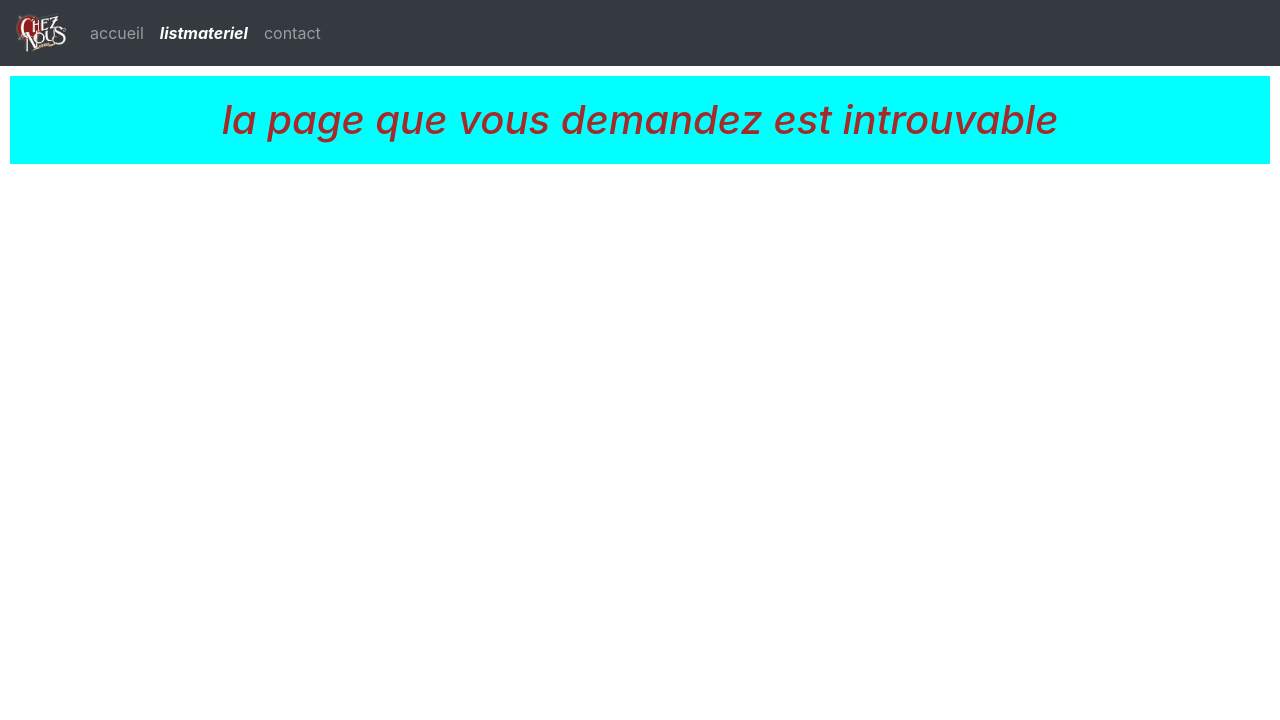
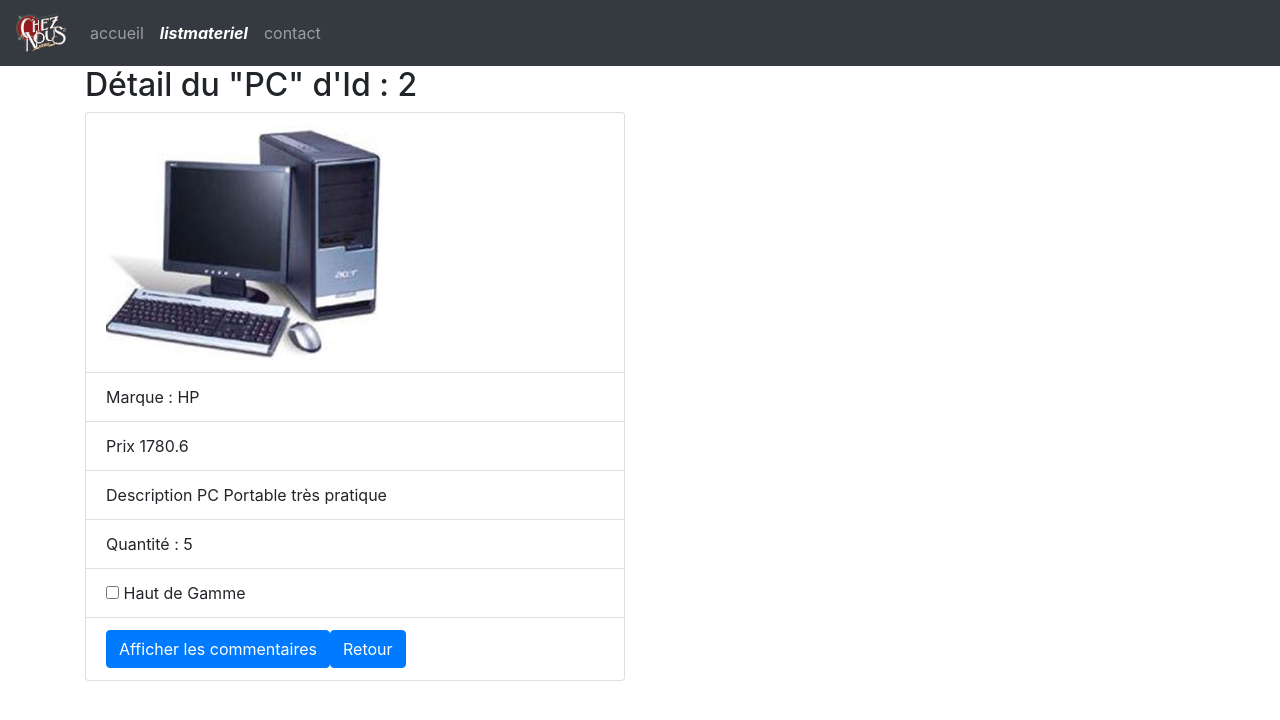
Before and after one commit to yaakoubinourhene/exercicetp6, an Angular app: page /listmateriel/1 in a window 1280 px wide. Shown: the top 720 px of the page. Built offline with nearby package versions, Linux system fonts and the light colour scheme.

Commit message:
Routage terminé de l’application

```diff
--- a/src/app/app-routing.module.ts
+++ b/src/app/app-routing.module.ts
@@ -4,14 +4,17 @@ import { AccueilComponent } from './composants/accueil/accueil.component';
 import { ListmaterielComponent } from './composants/informatique/listmateriel/listmateriel.component';
 import { ContactComponent } from './composants/contact/contact.component';
 import { Error404Component } from './composants/error404/error404.component';
+import { DetailmaterielComponent } from './composants/informatique/detailmateriel/detailmateriel.component';
 
 
 const routes: Routes = [
   {path:'accueil', component:AccueilComponent},
 {path:'listmateriel', component:ListmaterielComponent},
+{path:'listmateriel/:id', component:DetailmaterielComponent},
 {path:'contact', component:ContactComponent},
 {path:'', redirectTo:'accueil', pathMatch:'full'},
-{path:'**', component:Error404Component}
+{path:'**', component:Error404Component},
+
 ];
 
 @NgModule({
--- a/src/app/composants/informatique/detailmateriel/detailmateriel.component.html
+++ b/src/app/composants/informatique/detailmateriel/detailmateriel.component.html
@@ -25,6 +25,7 @@
                 <li class="list-group-item">
                     <button type="button" class="btn btn-primary"
                      (click)="afficher = !afficher">Afficher les commentaires</button>
+                     <button (click)="onRetour()" type="button" class="btn btn-primary"> Retour</button>
                 </li>
             </ul>
 
@@ -33,6 +34,7 @@
             <h2>Liste des commentaires</h2>
             <div *ngFor= "let c of materiel.commentaires; index as i">
                 <nou-comment [comm]="c" [indice]="i"></nou-comment>
+
             </div>
         </div>
     </div>
--- a/src/app/composants/informatique/detailmateriel/detailmateriel.component.ts
+++ b/src/app/composants/informatique/detailmateriel/detailmateriel.component.ts
@@ -1,4 +1,5 @@
 import { Component, OnInit } from '@angular/core';
+import { ActivatedRoute, Router } from '@angular/router';
 import { Materiel } from 'src/app/models/materiel';
 import { MaterielService } from 'src/app/services/materiel.service';
 
@@ -8,22 +9,29 @@ import { MaterielService } from 'src/app/services/materiel.service';
   styleUrls: ['./detailmateriel.component.css']
 })
 export class DetailmaterielComponent implements OnInit {
+
   afficher:boolean =false;
   materiel:Materiel;
+  identifiant:String;
 
 
 
 onClick(){
   this.afficher = !this.afficher;
 }
-  constructor(private matereielService:MaterielService) { }
+  constructor(private matereielService:MaterielService,private activatedRoute:ActivatedRoute,private router:Router) { }
+
 
   ngOnInit(): void {
-    this.materiel=this.matereielService.getMaterielById("2");
+   this.identifiant=this.activatedRoute.snapshot.params['id'];
+   this.materiel=this.matereielService.getMaterielById("2");
+
 
   }
 
-
+  onRetour(){
+    this.router.navigate(['/listmateriel']);
+  }
 
 
 }
--- a/src/app/composants/informatique/materiel/materiel.component.html
+++ b/src/app/composants/informatique/materiel/materiel.component.html
@@ -10,6 +10,6 @@
         </span></p>
     </div>
     <div class="card-footer text-muted">
-        <button type="button" class="btn btn-primary">Détails</button>
+        <button type="button" class="btn btn-primary" [routerLink]="['/listmateriel',mat.id]">Détails</button>
     </div>
 </div>
--- a/src/app/composants/informatique/materiel/materiel.component.ts
+++ b/src/app/composants/informatique/materiel/materiel.component.ts
@@ -1,4 +1,5 @@
 import { Component, OnInit, Input } from '@angular/core';
+import { ActivatedRoute } from '@angular/router';
 import { Materiel } from 'src/app/models/materiel';
 
 @Component({
@@ -7,10 +8,12 @@ import { Materiel } from 'src/app/models/materiel';
   styleUrls: ['./materiel.component.css']
 })
 export class MaterielComponent implements OnInit {
+
 @Input() mat:Materiel;
   constructor() { }
 
   ngOnInit(): void {
+
   }
 
 }
```
